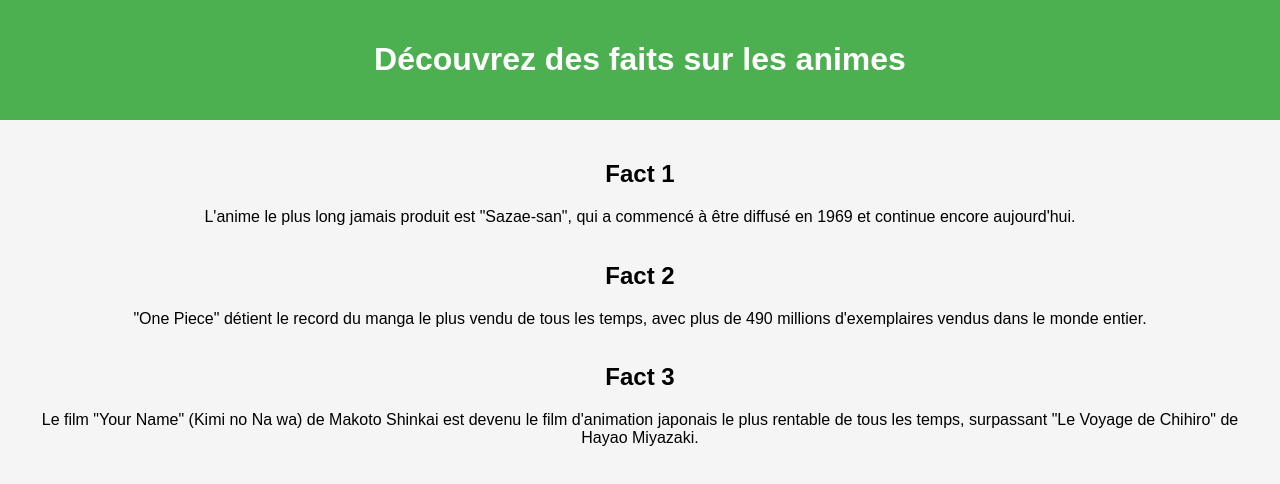
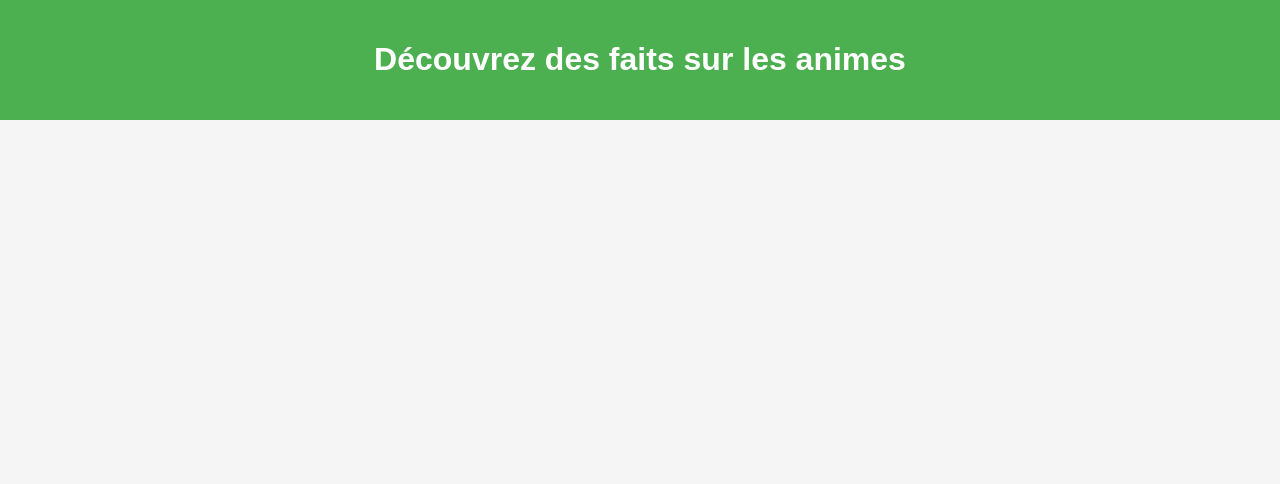
Before and after one commit to rania236/Anime-Library, a plain HTML site: page index.html in a window 1280 px wide. Drawn offline with Linux system fonts and the light colour scheme; no server answers.

Commit message:
index.html

```diff
--- a/index.html
+++ b/index.html
@@ -3,7 +3,7 @@
 <head>
     <meta charset="UTF-8">
     <meta name="viewport" content="width=device-width, initial-scale=1.0">
-    <title>Faits sur les animes</title>
+    <title>AniFactsExplorer</title>
     <link rel="stylesheet" href="style.css">
 </head>
 <body>
@@ -11,18 +11,7 @@
         <h1>Découvrez des faits sur les animes</h1>
     </header>
     <main id="fact-container">
-    <section class="anime-fact">
-        <h2>Fact 1</h2>
-        <p>L'anime le plus long jamais produit est "Sazae-san", qui a commencé à être diffusé en 1969 et continue encore aujourd'hui.</p>
-    </section>
-    <section class="anime-fact">
-        <h2>Fact 2</h2>
-        <p>"One Piece" détient le record du manga le plus vendu de tous les temps, avec plus de 490 millions d'exemplaires vendus dans le monde entier.</p>
-    </section>
-    <section class="anime-fact">
-        <h2>Fact 3</h2>
-        <p>Le film "Your Name" (Kimi no Na wa) de Makoto Shinkai est devenu le film d'animation japonais le plus rentable de tous les temps, surpassant "Le Voyage de Chihiro" de Hayao Miyazaki.</p>
-    </section>
+    <!-- This section displays anime facts -->
     </main>
     <script src="script.js"></script>
 </body>
```
